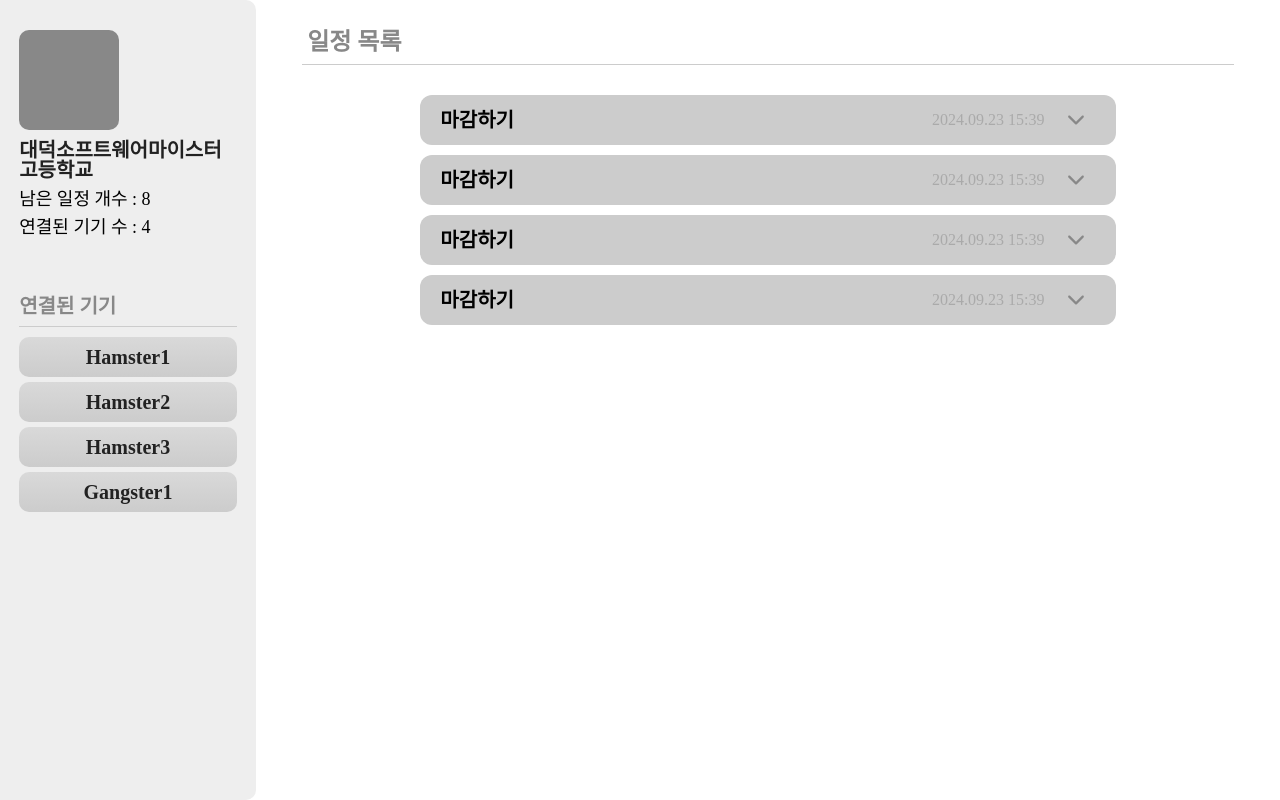
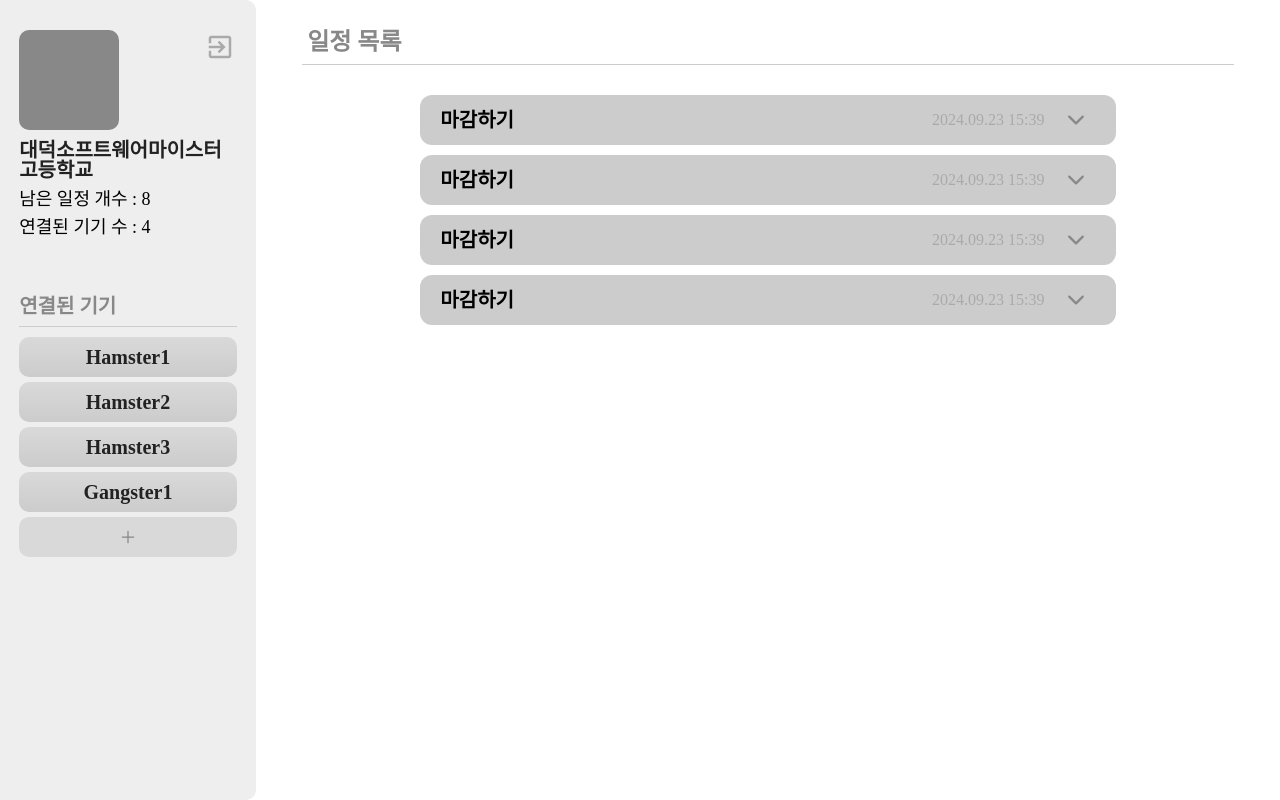
Before and after one commit to DLC-DSM/DoW_front, a React (Create React App) app: page /main in a window 1280 px wide. Built offline with nearby package versions, Linux system fonts and the light colour scheme.

Commit message:
add
Edit button, Delete button, Log out button

```diff
--- a/src/components/main/List.tsx
+++ b/src/components/main/List.tsx
@@ -1,8 +1,8 @@
 import styled from "styled-components"
 import { Colors } from "../../style/colors"
-import { IoIosArrowDown } from "react-icons/io"
-import { IoIosArrowUp } from "react-icons/io"
+import { IoIosArrowDown, IoIosArrowUp } from "react-icons/io"
 import { useState } from "react"
+import { MdEdit, MdDelete } from "react-icons/md"
 
 interface Props {
     name?: string
@@ -33,7 +33,19 @@ function List({ name, date, explain }: Props) {
                         </Button>
                     </RightContainer>
                 </Container>
-                {show && <ExplainContaienr>{explain}</ExplainContaienr>}
+                {show && (
+                    <ExplainContaienr>
+                        <Explain>{explain}</Explain>
+                        <ButtonContainer>
+                            <EditIconButton>
+                                <MdEdit />
+                            </EditIconButton>
+                            <DeleteIconButton>
+                                <MdDelete />
+                            </DeleteIconButton>
+                        </ButtonContainer>
+                    </ExplainContaienr>
+                )}
             </AllContainer>
         </>
     )
@@ -105,6 +117,44 @@ const ExplainContaienr = styled.div`
     padding: 20px;
     background-color: ${Colors.Gray100};
     border-radius: 10px;
+    display: flex;
+    justify-content: center;
+    align-items: center;
+`
+
+const Explain = styled.p`
+    width: 90%;
     font-size: 16px;
     color: ${Colors.Gray500};
 `
+
+const ButtonContainer = styled.div`
+    width: 50px;
+    display: flex;
+    justify-content: center;
+    align-items: center;
+    gap: 10px;
+    margin-left: auto;
+`
+
+const EditIconButton = styled.p`
+    font-size: 20px;
+    color: ${Colors.Gray300};
+    cursor: pointer;
+    transition: 300ms;
+
+    &:hover {
+        color: ${Colors.Green};
+    }
+`
+
+const DeleteIconButton = styled.p`
+    font-size: 20px;
+    color: ${Colors.Gray300};
+    cursor: pointer;
+    transition: 300ms;
+
+    &:hover {
+        color: ${Colors.CriticalMain};
+    }
+`
--- a/src/pages/MainPage.tsx
+++ b/src/pages/MainPage.tsx
@@ -2,6 +2,8 @@ import styled from "styled-components"
 import { Colors } from "../style/colors"
 import LoudLoudBoy from "../components/main/LoudLoudBoy"
 import List from "../components/main/List"
+import { IoAdd } from "react-icons/io5"
+import { IoMdExit } from "react-icons/io"
 
 function MainPage() {
     return (
@@ -9,7 +11,13 @@ function MainPage() {
             <Background>
                 <LeftBar>
                     <ProfileContainer>
-                        <Profile />
+                        <ProfileWrapper>
+                            <Profile />
+
+                            <LogOut>
+                                <IoMdExit />
+                            </LogOut>
+                        </ProfileWrapper>
                         <GroupName>대덕소프트웨어마이스터고등학교</GroupName>
                         <Explain>남은 일정 개수 : 8</Explain>
                         <Explain>연결된 기기 수 : 4</Explain>
@@ -22,6 +30,9 @@ function MainPage() {
                             <LoudLoudBoy name="Hamster2" />
                             <LoudLoudBoy name="Hamster3" />
                             <LoudLoudBoy name="Gangster1" />
+                            <AddLoudBoy>
+                                <IoAdd />
+                            </AddLoudBoy>
                         </ConnectWrapper>
                     </ConnectContainer>
                 </LeftBar>
@@ -169,3 +180,46 @@ const ListContainer = styled.div`
     flex-direction: column;
     gap: 10px;
 `
+
+const AddLoudBoy = styled.div`
+    width: 100%;
+    height: 40px;
+    background: ${Colors.Gray200};
+    display: flex;
+    justify-content: center;
+    align-items: center;
+    font-size: 20px;
+    color: ${Colors.Gray500};
+    transition: 300ms;
+    border-radius: 10px;
+    cursor: pointer;
+
+    &:hover {
+        background: ${Colors.Gray300};
+    }
+`
+
+const ProfileWrapper = styled.div`
+    width: 100%;
+    display: flex;
+    justify-content: start;
+    align-items: start;
+`
+
+const LogOut = styled.p`
+    width: 34px;
+    height: 34px;
+    margin-left: auto;
+    font-size: 30px;
+    color: ${Colors.Gray400};
+    cursor: pointer;
+    transition: 200ms;
+    border-radius: 50%;
+    display: flex;
+    justify-content: center;
+    align-items: center;
+
+    &:hover {
+        background: ${Colors.Gray200};
+    }
+`
```
